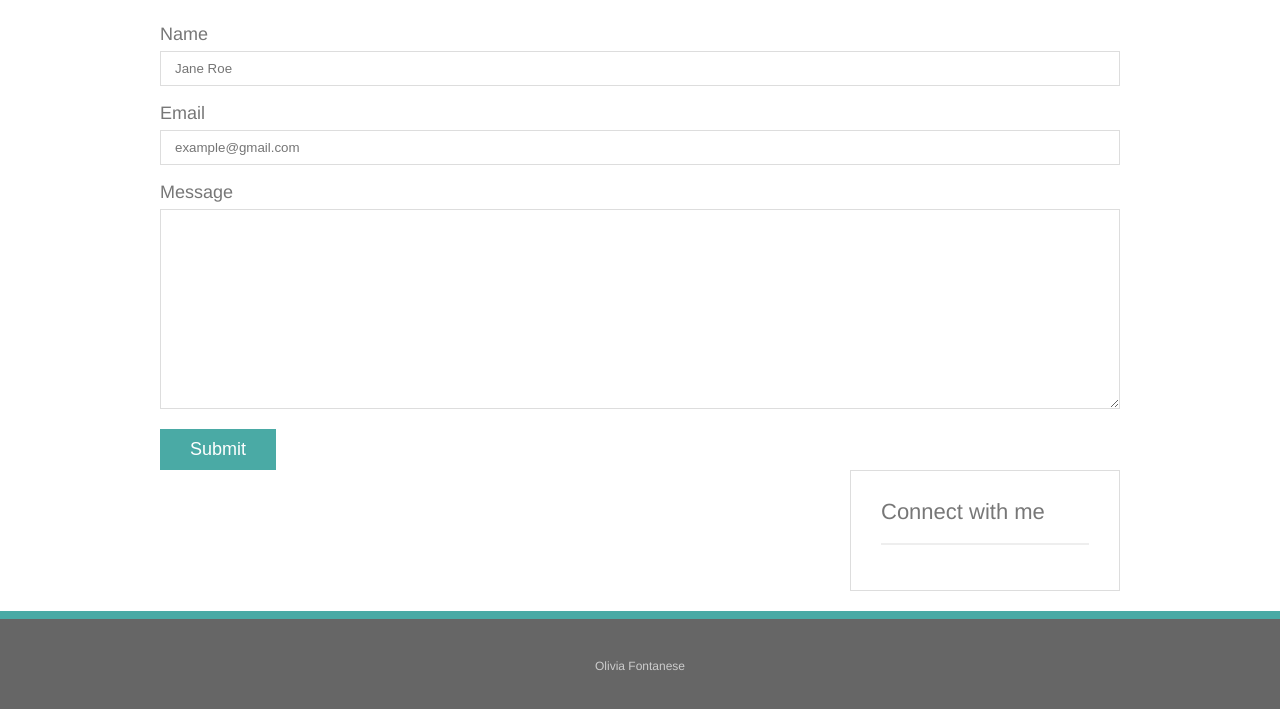
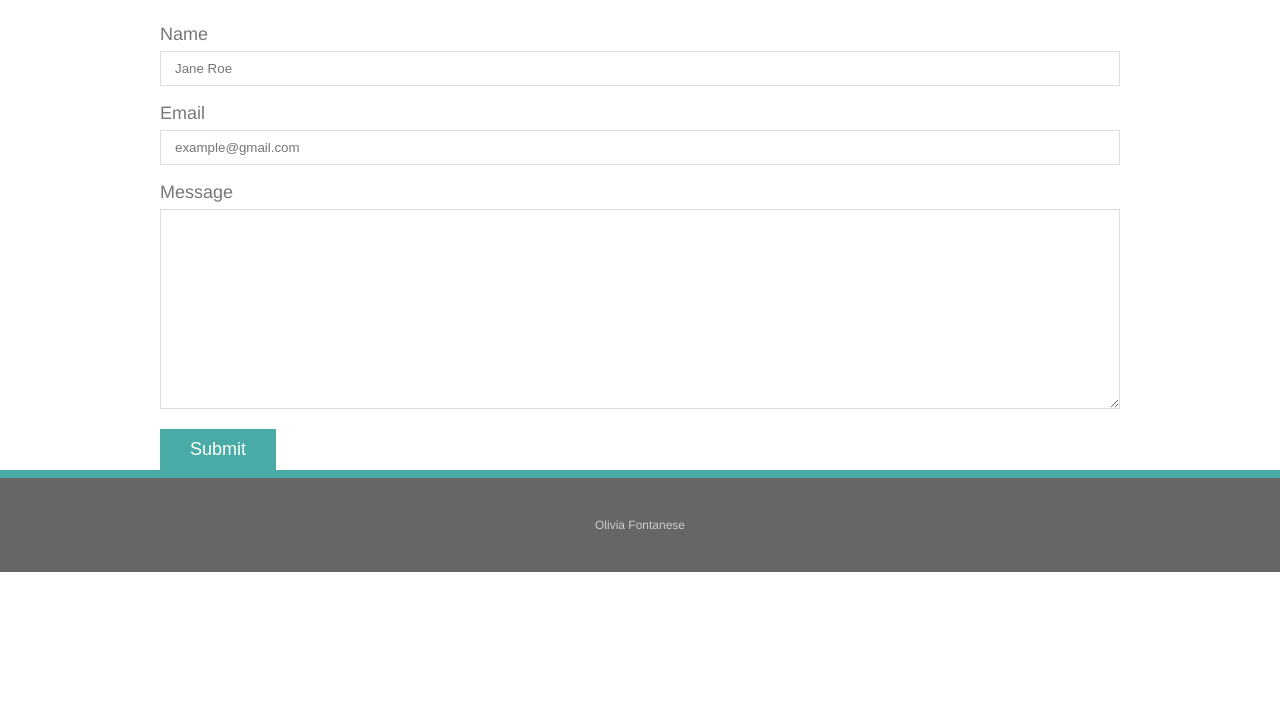
Before and after one commit to Livi143/Basic-Portfolio-Recommended-that-portfolio-though, a plain HTML site: page contact.html in a window 1280 px wide. Shown: the part 205-914 px from the top of the page. After the commit the page ends 800 px from the top, so only its background shows below. Drawn offline with Linux system fonts and the light colour scheme.

Commit message:
check your css girl

```diff
--- a/contact.html
+++ b/contact.html
@@ -50,12 +50,7 @@
         </section>
 
 
-            <section class="sidebar">
-                    <div id="Connect">
-                        <h2>Connect with me</h2>
-                        <!--put github and linkedin here?or image source links-->
-                    </div>
-            </section>
+
 
     </div>
     <footer>
```
Also changed, not shown: index.html (+1 -6 lines), portfolio.html (+1 -6 lines).
